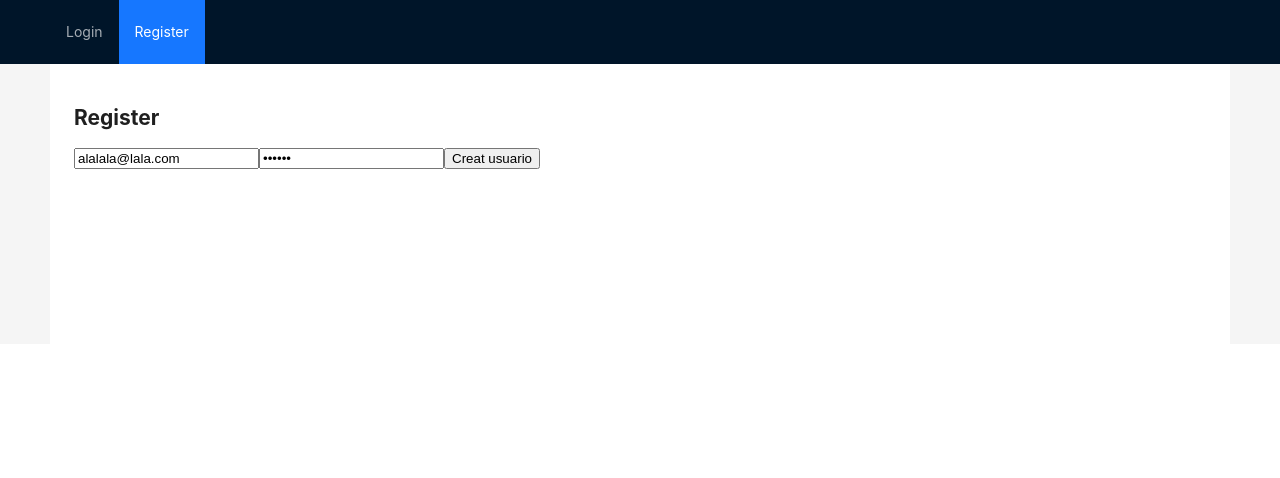
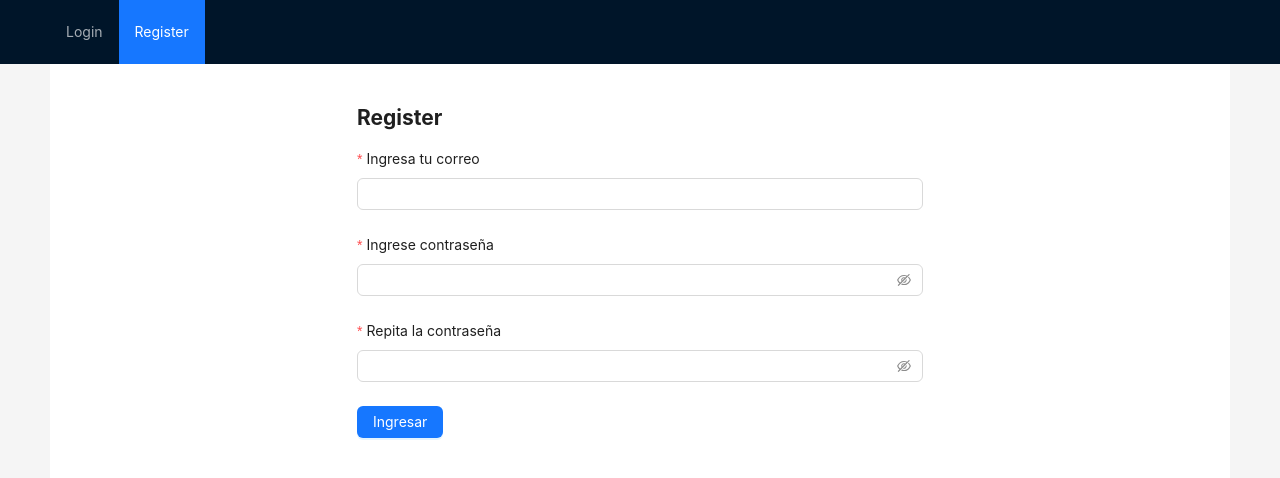
Before and after one commit to achavazza/router-1, a Vue app: page /register in a window 1280 px wide. Shown: the top 478 px of the page. Built offline with nearby package versions, Linux system fonts and the light colour scheme.

Commit message:
ant design forms

```diff
--- /dev/null
+++ b/src/components/AddForm.vue
@@ -0,0 +1,35 @@
+<script setup>
+import {reactive} from 'vue';
+const formState =  reactive({
+    url:''
+})
+const onFinish = async (value)=>{
+    console.log('todo correcto')
+}
+</script>
+<template>
+    <a-form
+    name="addForm"
+    autocomplete="off"
+    layout="vertical"
+    :model="formState"
+    @finish="onFinish"
+    >
+        <a-form-item
+            name="url"
+            label="Ingresa una url"
+            :rules="[{required:true, whitespace:true,pattern:/^https?:\/\/[\w\-]+(\.[\w\-]+)+[/#?]?.*$/, message: 'Ingresa una url'}]"
+        >
+            <a-input v-model:value="formState.url"></a-input>
+        </a-form-item>
+        <a-form-item name="submit">
+            <a-button
+                type="primary"
+                html-type="submit"
+            >
+                Guardar
+            </a-button>
+        </a-form-item>
+    </a-form>
+
+</template>
--- a/src/main.js
+++ b/src/main.js
@@ -2,6 +2,7 @@
 
 import { createApp } from 'vue'
 import { createPinia } from 'pinia'
+
 
 import App from './App.vue'
 import router from './router'
--- a/src/stores/user.js
+++ b/src/stores/user.js
@@ -32,7 +32,8 @@ export const useUserStore = defineStore("userStore",{
                 console.log(user);
 
             } catch (error){
-                console.log(error);
+                console.log(error.code);
+                return error.code;
             } finally {
                 this.loadingUser = false;
             }
@@ -45,7 +46,8 @@ export const useUserStore = defineStore("userStore",{
                 router.push('/');
                 console.log(user);
             } catch (error) {
-                console.log(error);
+                console.log(error.code);
+                return error.code;
             } finally {
                 this.loadingUser = false;
             }
--- a/src/views/Login.vue
+++ b/src/views/Login.vue
@@ -1,40 +1,102 @@
 <template>
     <a-row>
-        <a-col span="12" offset="6" :sm="{span:24, offset:0}">
-            <a-form @submit.prevent="handleSubmit" name="basicLogin" autocomplete="off" layout="horizontal">
-                <a-form-item name="email" label="Ingresa tu correo" :rules="[{required:true, message: 'Ingresa un email'}]">
-                    <a-input v-model:value="email"></a-input>
+        <a-col :sm="{span:12, offset:6}">
+            <a-form
+            name="basicLogin"
+            autocomplete="off"
+            layout="vertical"
+            :model="formState"
+            @finish="onFinish"
+            >
+                <a-form-item
+                    name="email"
+                    label="Ingresa tu correo"
+                    :rules="[{required:true, type:'email', whitespace:true, message: 'Ingresa un email'}]"
+                >
+                    <a-input v-model:value="formState.email"></a-input>
                 </a-form-item>
-                <input v-model="password" type="password" name="password" placeholder="ingrese password" id="register-password">
-                <input type="submit" value="Ingresar">
+                <a-form-item
+                    name="password"
+                    label="Ingrese contraseña"
+                    :rules="[{required:true, min:6, message: 'Ingresa tu contraseña con 6 caracteres como mínimo'}]"
+                >
+                    <a-input-password v-model:value="formState.password"></a-input-password>
+                </a-form-item>
+                <a-form-item name="submit">
+                    <a-button
+                        type="primary"
+                        html-type="submit"
+                        :disabled="userStore.loadingUser"
+                    >
+                        Ingresar
+                    </a-button>
+                </a-form-item>
             </a-form>
         </a-col>
     </a-row>
 </template>
 
 <script setup>
-import { ref } from 'vue'
+import { reactive } from 'vue'
 import { useUserStore } from "../stores/user"
 //import { useRouter } from "vue-router"
 
-const email = ref('alalala@lala.com')
-const password = ref('123123')
+//se usa unplugin, pero message es un addon y si o si hay que importarlo
+import { message } from 'ant-design-vue';
+//const [messageApi, contextHolder] = message.useMessage();
+
+
+
+const formState = reactive({
+    email: 'alalala@lala.com',
+    password: '123123'
+})
+
+/* const email = ref('alalala@lala.com')
+const password = ref('123123') */
 
 //const router = useRouter()
 
 const userStore = useUserStore()
 
 const handleSubmit = async () => {
-    if(!email.value || password.value.length < 6){
+    /* if(!email.value || password.value.length < 6){
         alert('ingrese user y pass');
-    }
+    } */
 
-    await userStore.loginUser(email.value, password.value)
-    //router.push('/')
+   //router.push('/')
+   //await userStore.loginUser(formState.email, formState.password)
 
-    console.log(email.value)
-    console.log(password.value)
-    console.log('procesando formulario')
+   /* console.log(email.value)
+   console.log(password.value)
+   console.log('procesando formulario') */
 
 }
+
+const onFinish = async(values) => {
+    console.log('Success:', values)
+    const error = await userStore.loginUser(formState.email, formState.password)
+
+    if(!error){
+        return message.success("Bienvenido");
+
+    }
+    switch(error){
+        case "auth/invalid-credential":
+            message.error("no existe esa cuenta");
+            break;
+
+        case "auth/user-not-found":
+            message.error("no existe esa cuenta");
+            break;
+
+        case "auth/wrong-password":
+            message.error("error de contraseña");
+            break;
+
+        default:
+            message.error("algo fallo, intente nuevamente");
+            break;
+    }
+}
 </script>
--- a/src/views/Register.vue
+++ b/src/views/Register.vue
@@ -1,26 +1,81 @@
 <template>
-    <h1>Register</h1>
-    <form @submit.prevent="handleSubmit">
-        <input v-model="email" type="email" name="email" placeholder="ingrese email" id="register-email">
-        <input v-model="password" type="password" name="password" placeholder="ingrese password" id="register-password">
-        <input :disabled="userStore.loadingUser" type="submit" value="Creat usuario">
-    </form>
+    <a-row>
+        <a-col :sm="{span:12, offset:6}">
+        <h1>Register</h1>
+        <a-form autocomplete="off"
+                layout="vertical"
+                :model="formState"
+                @finish="onFinish">
+
+                <a-form-item
+                        name="email"
+                        label="Ingresa tu correo"
+                        :rules="[{required:true, type:'email', whitespace:true, message: 'Ingresa un email'}]"
+                    >
+                        <a-input v-model:value="formState.email"></a-input>
+                </a-form-item>
+            <a-form-item
+                name="password"
+                label="Ingrese contraseña"
+                :rules="[{required:true, min:6, message: 'Ingresa tu contraseña con 6 caracteres como mínimo'}]"
+            >
+                <a-input-password v-model:value="formState.password"></a-input-password>
+            </a-form-item>
+            <a-form-item
+                name="repassword"
+                label="Repita la contraseña"
+                :rules="[{required:true, min:6, validator:validatePassword}]"
+            >
+                <a-input-password v-model:value="formState.repassword"></a-input-password>
+            </a-form-item>
+            <a-form-item name="submit">
+                <a-button
+                    type="primary"
+                    html-type="submit"
+                    :disabled="userStore.loadingUser"
+                >
+                    Ingresar
+                </a-button>
+            </a-form-item>
+        </a-form>
+        </a-col>
+    </a-row>
 </template>
 
+
 <script setup>
-import { ref } from 'vue'
+import { reactive } from 'vue'
 import { useUserStore } from "../stores/user"
 //import { useRouter } from "vue-router"
 
-const email = ref('alalala@lala.com')
-const password = ref('123123')
+//se usa unplugin, pero message es un addon y si o si hay que importarlo
+import { message } from 'ant-design-vue';
+//const [messageApi, contextHolder] = message.useMessage();
+
+/* const email = ref('alalala@lala.com')
+const password = ref('123123') */
+
+const formState = reactive({
+    email: '',
+    password: '',
+    repassword: '',
+})
 
 //const router = useRouter()
 
 const userStore = useUserStore()
+const validatePassword= async(rule, value)=>{
+    if (value === ''){
+        return Promise.reject('Repita contraseña')
+    }
+    if (value !== formState.password){
+        return Promise.reject('Las contraseñas no coinciden')
+    }
+    return Promise.resolve('')
+}
 
 const handleSubmit = async () => {
-    if(!email.value || password.value.length < 6){
+    /* if(!email.value || password.value.length < 6){
         alert('ingrese user y pass');
     }
 
@@ -29,7 +84,37 @@ const handleSubmit = async () => {
 
     console.log(email.value)
     console.log(password.value)
-    console.log('procesando formulario')
+    console.log('procesando formulario') */
 
 }
+const onFinish = async(values) => {
+    console.log('Success:', values)
+    const error = await userStore.loginUser(formState.email, formState.password)
+
+    if(!error){
+        return message.success("Verifica tu correo electrónico");
+
+    }
+
+    switch(error){
+        case "auth/invalid-credential":
+            message.error("no existe esa cuenta");
+            break;
+
+        case "auth/user-not-found":
+            message.error("no existe esa cuenta");
+            break;
+
+        case "auth/wrong-password":
+            message.error("error de contraseña");
+            break;
+
+        default:
+            message.error("algo fallo, intente nuevamente");
+            break;
+    }
+}
+const onFinishFailed = (errorInfo) =>{
+    console.log('Failed',errorInfo)
+}
 </script>
```
Also changed, not shown: src/App.vue (+15 -0 lines).
